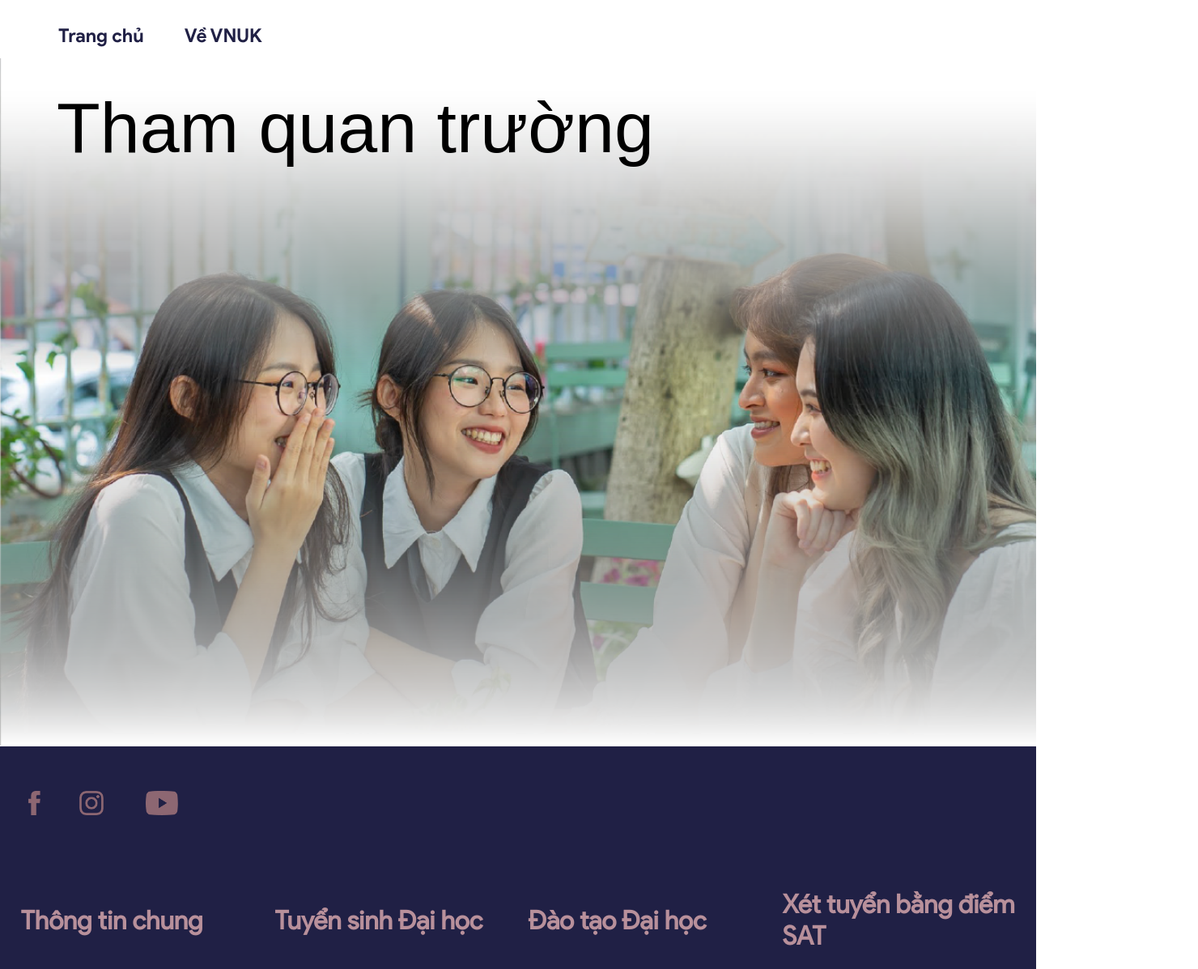
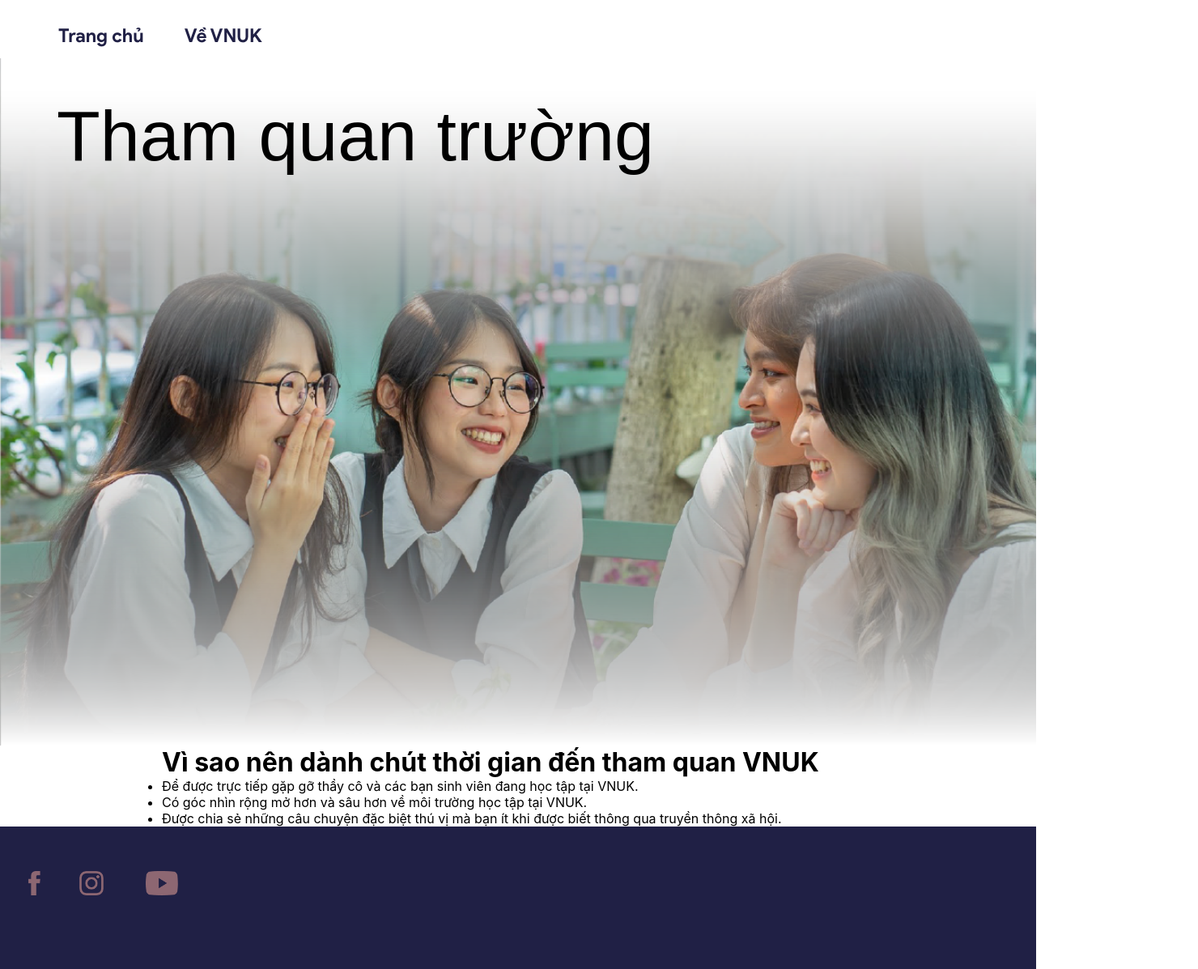
Before and after one commit to nguyentr02/depFinal, a React (Create React App) app: page /visit in a window 1280 px wide. Shown: the top 1197 px of the page at 81% size, 1480 px wide, since content can reach past the window. Built offline with nearby package versions, Linux system fonts and the light colour scheme.

Commit message:
edit visit page

```diff
--- a/src/pages/visit.css
+++ b/src/pages/visit.css
@@ -3,6 +3,7 @@
     src: url(../../public/font/SVN-Product\ Sans\ Bold.otf);
 
 }
+
 @font-face {
     font-family: PSRegular;
     src: url(../../public/font/SVN-Product\ Sans\ Regular.otf);
@@ -23,10 +24,11 @@
     position: relative;
     background-image: url("../assets/img/visit1.png");
     background-repeat: no-repeat;
-    background-size:cover;
+    background-size: cover;
     height: 850px;
     overflow: hidden;
     z-index: -1;
+
 }
 
 #visit_1Field-text {
@@ -34,5 +36,10 @@
     font-weight: 190;
     font-size: 88px;
     margin-left: 70px;
-    margin-top: 35px;
+    margin-top: 45px;
 }
+
+.visit_2Field {
+    width: 100%;
+    margin-left: 200px;
+}
--- a/src/pages/visit.js
+++ b/src/pages/visit.js
@@ -7,6 +7,15 @@ const Visit = () => {
             <div className="visit_1Field">
                 <h1 id="visit_1Field-text">Tham quan trường</h1>
             </div>
+
+            <div className="visit_2Field">
+                <h1>Vì sao nên dành chút thời gian đến tham quan VNUK</h1>
+                <ul>
+                    <li>Để được trực tiếp gặp gỡ thầy cô và các bạn sinh viên đang học tập tại VNUK.</li>
+                    <li>Có góc nhìn rộng mở hơn và sâu hơn về môi trường học tập tại VNUK.</li>
+                    <li>Được chia sẻ những câu chuyện đặc biệt thú vị mà bạn ít khi được biết thông qua truyền thông xã hội.</li>
+                </ul>
+            </div>
         </div>
     )
 }
```
